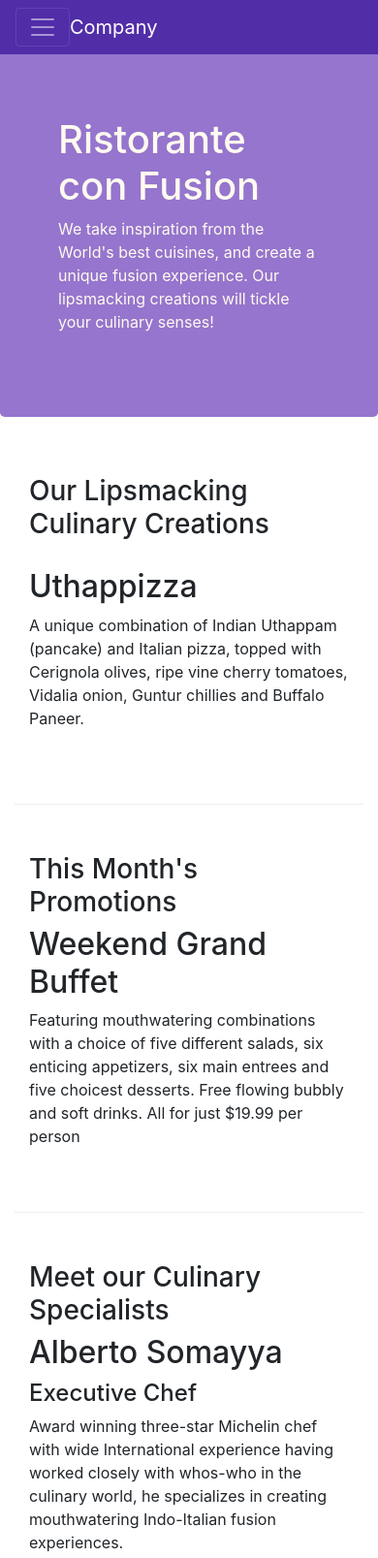
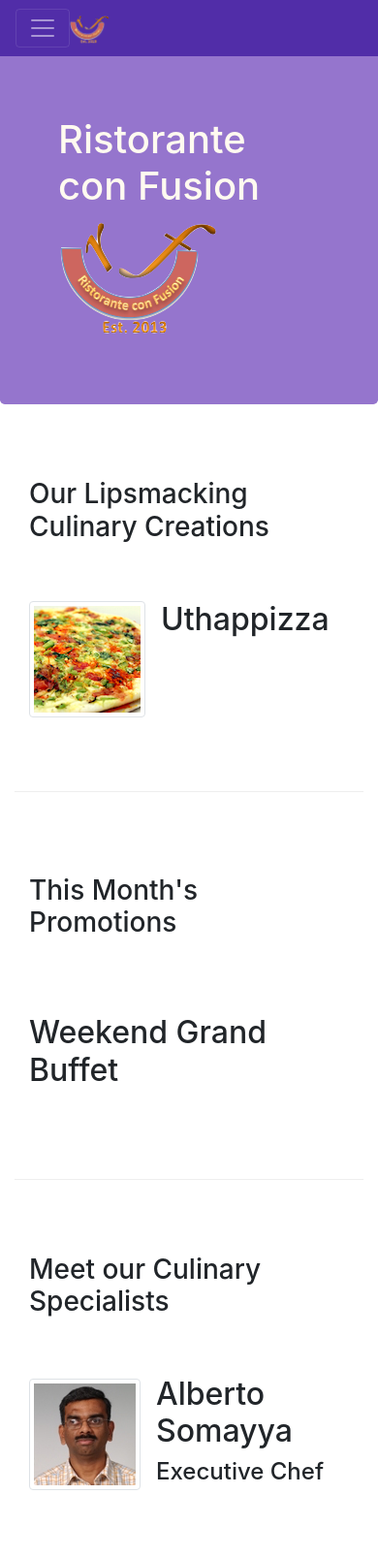
Before and after one commit to swapnilkusumwal/First, a website: page index.html in a window 390 px wide. Shown: the top 1607 px of the page at 97% size. Drawn offline with nearby package versions, Linux system fonts and the light colour scheme.

Commit message:
images and media
images and media

```diff
--- a/index.html
+++ b/index.html
@@ -20,7 +20,7 @@
             <button class="navbar-toggler" type="button" data-toggle="collapse" data-target="#Navbar">
                 <span class="navbar-toggler-icon"></span>
             </button>
-            <a class="navbar-brand mr-auto" href="#">Company</a>
+            <a class="navbar-brand mr-auto" href="#"><img src="img/logo.png" height="30" width="41"></a>
             <div class="collapse navbar-collapse" id="Navbar">
                 <ul class="navbar-nav mr-auto">
                     <li class="nav-item"><a class="nav-link active" href="#"><span class="fa fa-home fa-lg"></span> Home</a></li>
@@ -36,7 +36,10 @@
             <div class="row row-header">
                 <div class="col-12 col-sm-6">
                     <h1>Ristorante con Fusion</h1>
-                    <p>We take inspiration from the World's best cuisines, and create a unique fusion experience. Our lipsmacking creations will tickle your culinary senses!</p>
+                    <p class="d-none  d-sm-block">We take inspiration from the World's best cuisines, and create a unique fusion experience. Our lipsmacking creations will tickle your culinary senses!</p>
+                </div>
+                <div class="col-12 col-sm align-self-center">
+                    <img src="img/logo.png" class="img-fluid">
                 </div>
                 <div class="col-12  col-sm">
                 </div>
@@ -50,8 +53,14 @@
                 <h3>Our Lipsmacking Culinary Creations</h3>
             </div>
             <div class="col col-sm order-sm-first col-md ">
-                <h2>Uthappizza</h2>
-                <p>A unique combination of Indian Uthappam (pancake) and Italian pizza, topped with Cerignola olives, ripe vine cherry tomatoes, Vidalia onion, Guntur chillies and Buffalo Paneer.</p>
+                <div class="media">
+                    <img class="d-flex mr-3 img-thumbnail align-self-center" src="img/uthappizza.png" alt="uthappizza">
+                    <div class="media-body">
+                        <h2 class="mt-0">Uthappizza</h2>
+                        <p class="d-none  d-sm-block">A unique combination of Indian Uthappam (pancake) and Italian pizza,
+                             topped with Cerignola olives, ripe vine cherry tomatoes, Vidalia onion, Guntur chillies and Buffalo Paneer.</p>
+                    </div>
+                </div>
             </div>
         </div>
 
@@ -62,7 +71,7 @@
             </div>
             <div class="col col-sm col-md ">
                 <h2>Weekend Grand Buffet</h2>
-                <p>Featuring mouthwatering combinations with a choice of five different salads, six enticing appetizers, six main entrees and five choicest desserts. Free flowing bubbly and soft drinks. All for just $19.99 per person </p>
+                <p class="d-none  d-sm-block">Featuring mouthwatering combinations with a choice of five different salads, six enticing appetizers, six main entrees and five choicest desserts. Free flowing bubbly and soft drinks. All for just $19.99 per person </p>
             </div>
         </div>
 
@@ -71,9 +80,14 @@
                 <h3>Meet our Culinary Specialists</h3>
             </div>
             <div class="col col-sm col-md order-sm-first ">
-                <h2>Alberto Somayya</h2>
-                <h4>Executive Chef</h4>
-                <p>Award winning three-star Michelin chef with wide International experience having worked closely with whos-who in the culinary world, he specializes in creating mouthwatering Indo-Italian fusion experiences. </p>
+                <div class="media">
+                    <img class="d-flex mr-3 align-self-center img-thumbnail" src="img/alberto.png" alt="alberto">
+                    <div class="media-body">
+                        <h2>Alberto Somayya</h2>
+                        <h4>Executive Chef</h4>
+                        <p class="d-none  d-sm-block">Award winning three-star Michelin chef with wide International experience having worked closely with whos-who in the culinary world, he specializes in creating mouthwatering Indo-Italian fusion experiences. </p>
+                    </div>
+                </div>
             </div>
         </div>
     </div>
```
Also changed, not shown: aboutus.html (+6 -3 lines), contactus.html (+1 -1 lines), img/alberto.png (added), img/buffet.png (added), img/logo.png (added), img/uthappizza.png (added), 2 other files.
